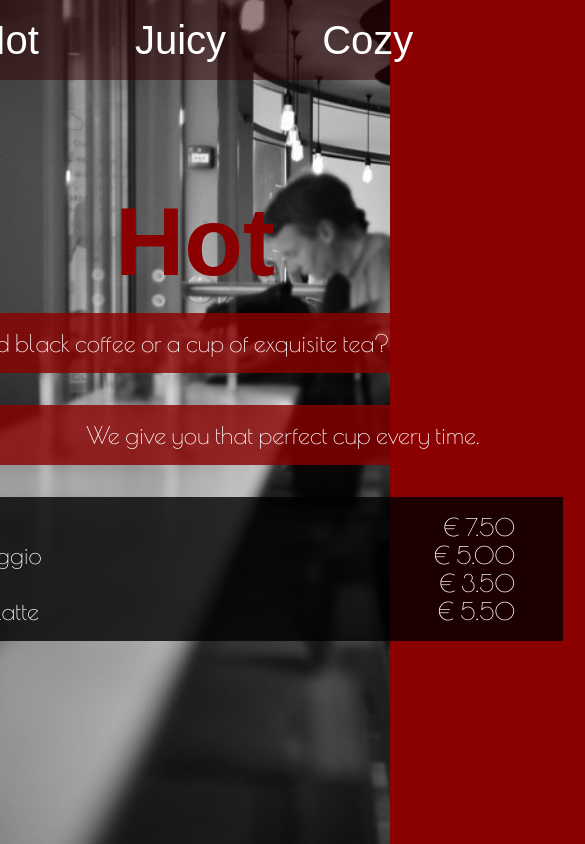
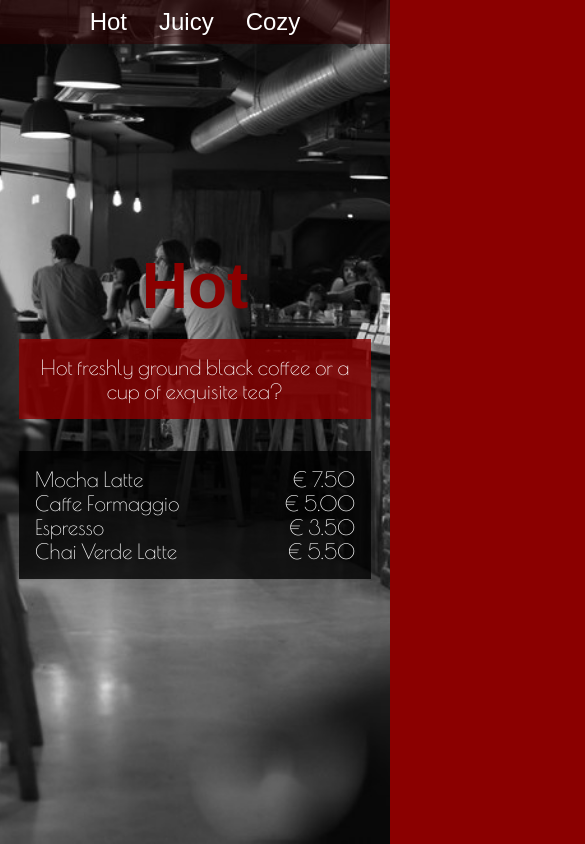
Before and after one commit to mikaelalundstrom/exercise-caffe-retro, a plain HTML site: page index.html in a window 390 px wide. Shown: the top 844 px of the page, 585 px wide, since content can reach past the window. Drawn offline with nearby package versions, Linux system fonts and the light colour scheme; a web font is replaced by a local one.

Commit message:
added responsiveness to accommodate for smaller screen sizes

```diff
--- a/index.css
+++ b/index.css
@@ -29,7 +29,7 @@ li {
 
 header {
     background-color: rgba(50, 0, 0, 0.5);
-    height: 5rem;
+
     width: 100%;
     position: fixed;
     top: 0;
@@ -46,11 +46,7 @@ header nav a {
     text-decoration: none;
     color: white;
     font-size: 2.5rem;
-    padding: 0 3rem;
-}
-
-header nav a:hover {
-    color: darkred;
+    padding: 1rem 3rem;
 }
 
 /* SECTIONS */
@@ -59,6 +55,7 @@ section {
     height: 100vh;
     background-color: #444;
     background-size: cover;
+    background-position: center;
     display: flex;
     flex-direction: column;
     justify-content: center;
@@ -118,3 +115,72 @@ li {
     display: flex;
     justify-content: space-between;
 }
+
+/* MEDIA QUERIES */
+
+@media screen and (max-width: 992px) {
+
+    section p:nth-of-type(1) {
+        margin-right: 1rem;
+    }
+
+    section p:nth-of-type(2) {
+        margin-left: 1rem;
+    }
+}
+
+@media screen and (max-width: 768px) {
+
+
+
+    p,
+    ul {
+        width: 26rem;
+        padding: 1rem;
+    }
+
+    p,
+    ul,
+    li {
+        font-size: 1.4rem;
+    }
+
+    section p:nth-of-type(2) {
+        display: none;
+    }
+
+    h1 {
+        font-size: 5rem;
+    }
+
+}
+
+@media screen and (max-width: 480px) {
+
+    header nav a {
+
+        font-size: 1.5rem;
+        padding: 0.5rem 1rem;
+
+    }
+
+    p,
+    ul {
+        width: 20rem;
+        padding: 1rem;
+    }
+
+    p,
+    ul,
+    li {
+        font-size: 1.3rem;
+    }
+
+    section p:nth-of-type(2) {
+        display: none;
+    }
+
+    h1 {
+        font-size: 4rem;
+    }
+}
--- a/index.html
+++ b/index.html
@@ -53,7 +53,7 @@
       <p>Hang around. Enjoy the settings.</p>
       <p>Use our fast WiFi. Borrow a newspaper or a novel.</p>
       <ul>
-        <li>Mon-Sun 8am <span>– 11pm</span></li>
+        <li>Mon-Sun  <span>8am – 11pm</span></li>
         <li>Caffe Retro<span>Canto VI</span></li>
         <li>0123-45 67 89 <span>caffe@lorem.pge</span></li>
       </ul>
```
